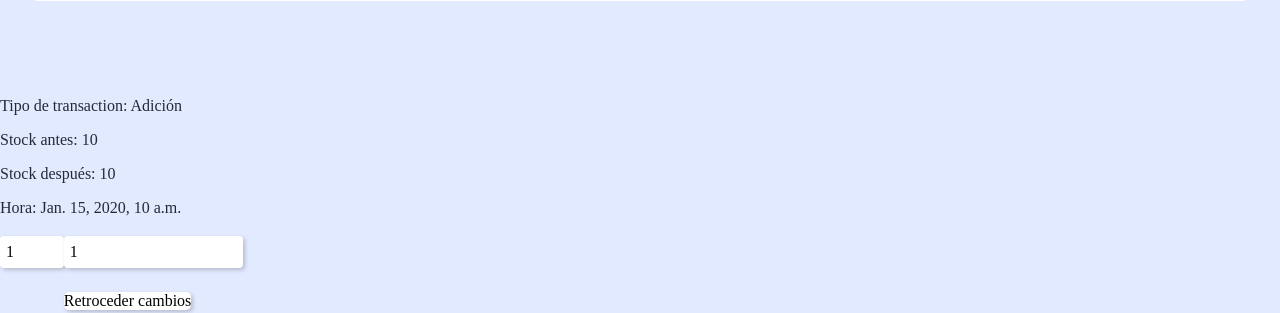
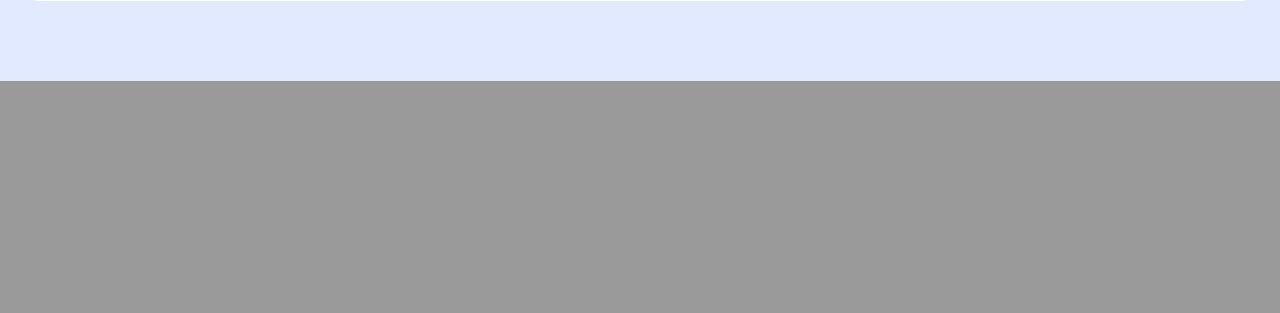
Before and after one commit to SergioGalarzaCarmona/LogInventory, a Django app: template Users/templates/objects.html in a window 1280 px wide. Shown: the part 1168-1481 px from the top of the page. After the commit the page ends 1249 px from the top, so only its background shows below. Run offline with Django 5.2, Linux system fonts and the light colour scheme; data comes from the database, SQL or seed files in the repository; the template is opened without the code that fills it: values that come from a table or form of the project are taken from there, most other values are stand-ins (such as "Sample title", 1, 10 or a date in 2020).

Commit message:
Merging in process

```diff
--- a/Users/templates/objects.html
+++ b/Users/templates/objects.html
@@ -84,6 +84,8 @@
                 <p class="transaction-type">Tipo de transaction: Adición</p>
                 {% elif instance.type_transaction_id == 2 %}
                 <p class="transaction-type">Tipo de transaction: Sustraccion</p>
+                {% elif instance.type_transaction_id == 3 %}
+                <p class="transaction-type">Tipo de transaction: Creación</p>
                 {% elif instance.type_transaction_id == 4 %}
                 <p class="transaction-type">Tipo de transaction: Remodelación de objeto</p>
                 {% elif instance.type_transaction_id == 5 %}
@@ -108,40 +110,6 @@
             {% endfor %}
             </div>
             </div>
-        <img src="media/{{object.image}}" alt="object_image" class="object_image">
-        {% for instance in record_object %}
-        <div>
-            {% if instance.type_transaction_id == 6 %}
-            <p class="transaction-type">Tipo de transaction: Eliminacion de objeto</p>
-            {% elif instance.type_transaction_id == 1 %}
-            <p class="transaction-type">Tipo de transaction: Adición</p>
-            {% elif instance.type_transaction_id == 2 %}
-            <p class="transaction-type">Tipo de transaction: Sustraccion</p>
-            {% elif instance.type_transaction_id == 3 %}
-            <p class="transaction-type">Tipo de transaction: Creación</p>
-            {% elif instance.type_transaction_id == 4 %}
-            <p class="transaction-type">Tipo de transaction: Remodelación de objeto</p>
-            {% elif instance.type_transaction_id == 5 %}
-            <p class="transaction-type">Tipo de transaction: Retroceso</p>
-            {% endif %}
-            <p>Stock antes: {{instance.stock_before}}</p>
-            <p>Stock después: {{instance.stock_after}}</p>
-            <p>Hora: {{instance.date}}</p>
-            <form class="go-back" method="POST">
-                {% csrf_token %}
-                <input type="number" hidden name="transaction" value="{{instance.transaction_id}}">
-                <input type="number" hidden name=object value="{{instance.object_id.object_id}}">
-                {% if instance.type_transaction_id == 4 and instance.stock_before == instance.stock_after %}
-                <input class="go-back__button" type="submit" value="Retroceder cambios" disabled>
-                {% elif instance.type_transaction_id == 5 or instance.type_transaction_id == 3%}
-                <input class="go-back__button" type="submit" value="Retroceder cambios" disabled>
-                {% else %}
-                <input class="go-back__button" type="submit" value="Retroceder cambios">
-                {% endif %}
-            </form>
-        </div>
-        {% endfor %}
-        </div>
     </main>
     <script src="../../static/scripts/recordScript.js"></script>
     <script src="../../static/scripts/objectScript.js"></script>
```
